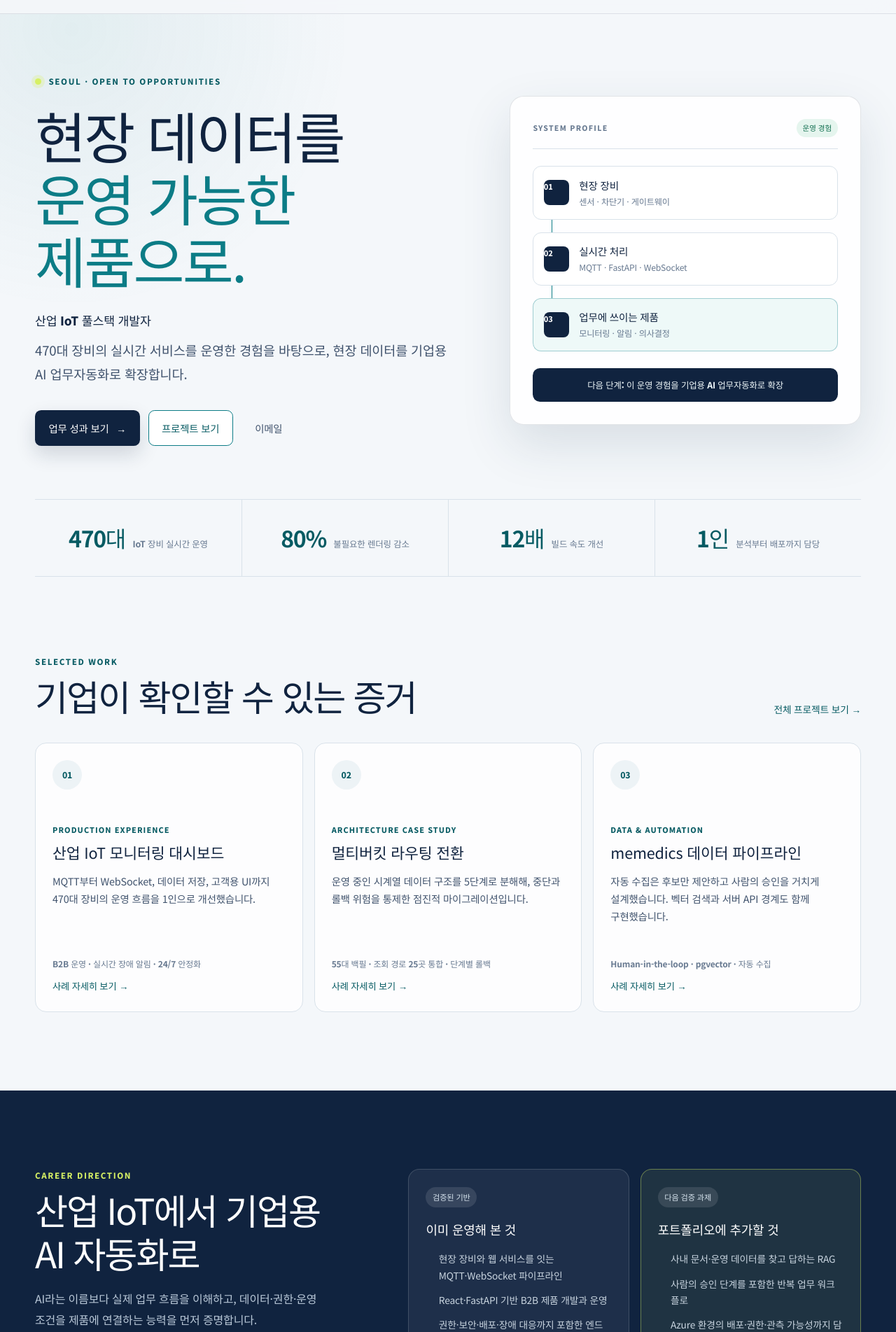
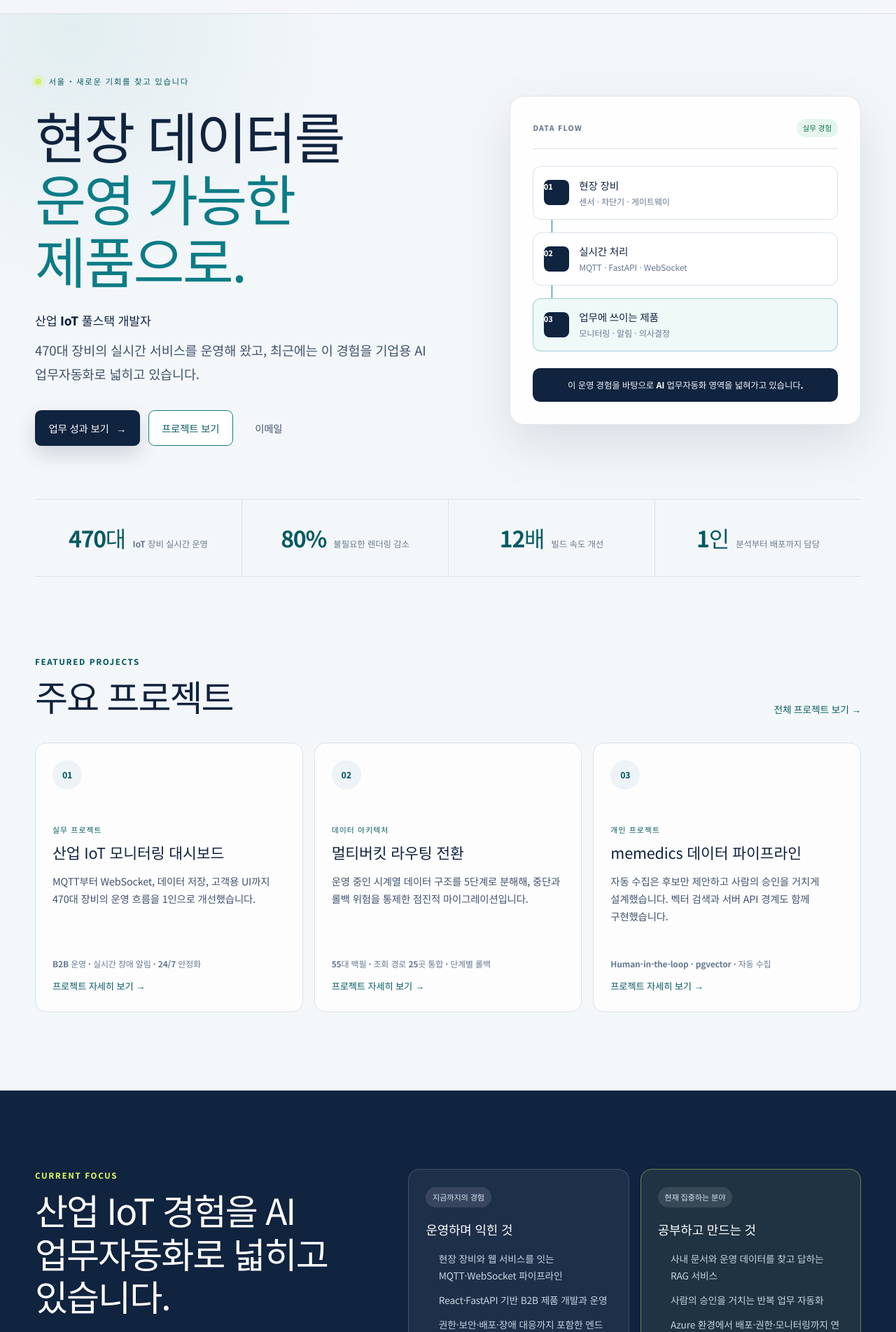
Before and after one commit to jammy0903/portfolio, a React (Vite) app: page / in a window 1280 px wide. Shown: the part 57-1960 px from the top of the page at 70% size. Built offline with nearby package versions, Linux system fonts and the light colour scheme.

Commit message:
content: make portfolio copy natural and direct

```diff
--- a/src/components/Navbar.tsx
+++ b/src/components/Navbar.tsx
@@ -21,7 +21,7 @@ export default function Navbar() {
       <div className="site-nav__inner">
         <Link className="site-brand" to="/" onClick={() => setIsOpen(false)}>
           <span>SOJEONG.KIM</span>
-          <small>PRODUCT-MINDED DEVELOPER</small>
+          <small>FULL-STACK DEVELOPER</small>
         </Link>
 
         <div className="site-nav__desktop">
--- a/src/data/profile.ts
+++ b/src/data/profile.ts
@@ -2,7 +2,7 @@ export const profile = {
   name: "김소정",
   nameEn: "Kim So Jeong",
   title: "산업 IoT 풀스택 개발자",
-  tagline: "470대 장비의 실시간 서비스를 운영한 경험을 바탕으로, 현장 데이터를 기업용 AI 업무자동화로 확장합니다.",
+  tagline: "470대 장비의 실시간 서비스를 운영해 왔고, 최근에는 이 경험을 기업용 AI 업무자동화로 넓히고 있습니다.",
   email: "l89192164@gmail.com",
   github: "https://github.com/jammy0903",
   blog: "https://jammy0903.github.io",
@@ -10,7 +10,7 @@ export const profile = {
 
   summary: `470대 IoT 디바이스의 실시간 데이터를 처리하는 B2B 모니터링 대시보드를 1인 개발·운영한 풀스택 개발자입니다.
 WebSocket 배치 처리로 렌더링 부하를 80% 줄이고, 빌드 시간을 2분에서 10초로 단축(12배 개선)한 경험이 있습니다.
-복잡한 현장 데이터와 업무 흐름을 안정적인 제품으로 바꾸는 데 강점이 있으며, 다음 직무 방향은 기업용 AI 업무자동화 개발입니다.`,
+복잡한 현장 데이터와 업무 흐름을 안정적인 제품으로 바꾸는 데 강점이 있습니다. 최근에는 이 경험을 기업용 AI 업무자동화 개발로 넓히고 있습니다.`,
 };
 
 export const skills = {
--- a/src/pages/Contact.tsx
+++ b/src/pages/Contact.tsx
@@ -12,7 +12,7 @@ export default function Contact() {
       <section className="contact-hero" aria-labelledby="contact-page-title">
         <div className="contact-hero__copy">
           <p className="section-kicker">CONTACT</p>
-          <h1 id="contact-page-title">운영 현장의 문제를<br />{" "}제품으로 풀 팀을 찾습니다.</h1>
+          <h1 id="contact-page-title">운영 현장의 문제를<br />{" "}제품으로 해결하는 팀에서 일하고 싶습니다.</h1>
           <p>
             산업 IoT 실서비스를 혼자 책임진 경험을 바탕으로, 기업의 데이터와
             반복 업무를 안전하게 연결하는 제품을 만들고 싶습니다.
@@ -27,10 +27,10 @@ export default function Contact() {
         <aside className="contact-fit" aria-label="희망 역할과 근무 지역">
           <div className="contact-fit__status">
             <span aria-hidden="true" />
-            이직 기회 탐색 중
+            새로운 기회를 찾고 있습니다
           </div>
           <div>
-            <p>관심 역할</p>
+            <p>관심 분야</p>
             <ul>
               {targetRoles.map((role) => <li key={role}>{role}</li>)}
             </ul>
--- a/src/pages/Experience.tsx
+++ b/src/pages/Experience.tsx
@@ -3,7 +3,7 @@ import { experience } from "../data/profile";
 
 const careerCases = [
   {
-    category: "BUSINESS IMPACT",
+    category: "고객 경험",
     title: "엔지니어 중심 화면을 고객의 의사결정 화면으로",
     problem: "아크 이벤트 중심의 복잡한 5탭 구조가 실제 사용 목적과 맞지 않았습니다.",
     action: "현황·문제장비·장비상세 3단계로 정보 구조를 다시 설계하고, 1,700줄 화면을 컨테이너와 8개 컴포넌트로 분리했습니다.",
@@ -11,7 +11,7 @@ const careerCases = [
     metric: "재계약 기여",
   },
   {
-    category: "REAL-TIME PERFORMANCE",
+    category: "실시간 성능",
     title: "장애는 즉시, 일반 데이터는 묶어서 처리",
     problem: "초당 수십 건의 WebSocket 데이터를 도착 즉시 렌더링해 화면 부하가 커졌습니다.",
     action: "50건·50ms 배치 매니저와 Fault 우선순위 큐를 설계해 이벤트의 중요도에 따라 처리 경로를 분리했습니다.",
@@ -19,7 +19,7 @@ const careerCases = [
     metric: "렌더링 80%↓",
   },
   {
-    category: "SECURITY & RELIABILITY",
+    category: "보안과 안정성",
     title: "평문 IoT 통신을 기기 인증 기반 구조로",
     problem: "HTTP와 MQTT 평문 통신, 하드코딩 환경변수, SQLite 락 문제가 함께 존재했습니다.",
     action: "Nginx·TLS, Pydantic 설정 관리, SQLite WAL을 도입하고 게이트웨이와 백엔드에 상호 인증 mTLS를 적용했습니다.",
@@ -27,7 +27,7 @@ const careerCases = [
     metric: "DB 락 0건",
   },
   {
-    category: "OPERATIONS AUTOMATION",
+    category: "운영 자동화",
     title: "대시보드를 보고 있지 않아도 장애를 알도록",
     problem: "담당자가 화면에 접속하지 않은 상태에서는 아크 장애를 즉시 인지하기 어려웠습니다.",
     action: "Fault 이벤트 감지부터 고객사별 수신자 관리, 카카오톡 알림 발송까지 하나의 자동화 흐름으로 구현했습니다.",
@@ -35,7 +35,7 @@ const careerCases = [
     metric: "이벤트 기반 대응",
   },
   {
-    category: "DATA ARCHITECTURE",
+    category: "데이터 구조",
     title: "새 하드웨어를 받아들이는 점진적 데이터 전환",
     problem: "하드웨어 버전이 늘어나며 모델별 데이터 스키마와 저장 위치를 안전하게 분리해야 했습니다.",
     action: "운영 영향을 통제하는 5단계 라우팅 전환을 설계하고 raw payload를 분석해 devType 기반 자동 분류를 구현했습니다.",
@@ -73,7 +73,7 @@ export default function Experience() {
     <div className="experience-page">
       <header className="career-hero">
         <div className="career-hero__copy">
-          <p className="section-kicker">PRODUCTION EXPERIENCE</p>
+          <p className="section-kicker">WORK EXPERIENCE</p>
           <h1>470대의 현장 데이터를<br />{" "}고객이 쓰는 서비스로 운영했습니다.</h1>
           <p>
             문서가 부족한 레거시를 분석하는 일부터 실시간 파이프라인, 화면,
@@ -112,7 +112,7 @@ export default function Experience() {
 
       <section className="career-system" aria-labelledby="ownership-title">
         <div className="career-section-heading">
-          <p className="section-kicker">END-TO-END OWNERSHIP</p>
+          <p className="section-kicker">SYSTEM</p>
           <h2 id="ownership-title">{experience.project}</h2>
           <p>{experience.scale}</p>
         </div>
@@ -135,10 +135,10 @@ export default function Experience() {
       <section className="career-cases" aria-labelledby="career-cases-title">
         <div className="career-section-heading career-section-heading--row">
           <div>
-            <p className="section-kicker">SELECTED OUTCOMES</p>
-            <h2 id="career-cases-title">채용 담당자가 먼저 볼 5가지 성과</h2>
+            <p className="section-kicker">WORK HIGHLIGHTS</p>
+            <h2 id="career-cases-title">직접 해결한 다섯 가지 문제</h2>
           </div>
-          <p>문제 → 판단과 구현 → 결과 순으로 정리했습니다.</p>
+          <p>문제와 해결 과정, 결과를 함께 정리했습니다.</p>
         </div>
 
         <div className="career-cases__grid">
@@ -170,7 +170,7 @@ export default function Experience() {
 
       <section className="career-scope" aria-labelledby="scope-title">
         <div>
-          <p className="section-kicker">ADDITIONAL SCOPE</p>
+          <p className="section-kicker">RESPONSIBILITIES</p>
           <h2 id="scope-title">그 밖에 직접 책임진 범위</h2>
         </div>
         <ul>
@@ -180,8 +180,8 @@ export default function Experience() {
 
       <section className="career-proof" aria-labelledby="proof-title">
         <div>
-          <p className="section-kicker">EXTERNAL PROOF</p>
-          <h2 id="proof-title">구현 기록과 외부 자료</h2>
+          <p className="section-kicker">RELATED LINKS</p>
+          <h2 id="proof-title">관련 문서와 보도 자료</h2>
         </div>
         <div className="career-proof__links">
           {experience.notion ? (
--- a/src/pages/Home.tsx
+++ b/src/pages/Home.tsx
@@ -10,7 +10,7 @@ const metrics = [
 
 const featuredWork = [
   {
-    eyebrow: "PRODUCTION EXPERIENCE",
+    eyebrow: "실무 프로젝트",
     title: "산업 IoT 모니터링 대시보드",
     description:
       "MQTT부터 WebSocket, 데이터 저장, 고객용 UI까지 470대 장비의 운영 흐름을 1인으로 개선했습니다.",
@@ -18,7 +18,7 @@ const featuredWork = [
     to: "/experience",
   },
   {
-    eyebrow: "ARCHITECTURE CASE STUDY",
+    eyebrow: "데이터 아키텍처",
     title: "멀티버킷 라우팅 전환",
     description:
       "운영 중인 시계열 데이터 구조를 5단계로 분해해, 중단과 롤백 위험을 통제한 점진적 마이그레이션입니다.",
@@ -26,7 +26,7 @@ const featuredWork = [
     to: "/projects/multibucket-architecture",
   },
   {
-    eyebrow: "DATA & AUTOMATION",
+    eyebrow: "개인 프로젝트",
     title: "memedics 데이터 파이프라인",
     description:
       "자동 수집은 후보만 제안하고 사람의 승인을 거치게 설계했습니다. 벡터 검색과 서버 API 경계도 함께 구현했습니다.",
@@ -41,10 +41,10 @@ const foundations = [
   "권한·보안·배포·장애 대응까지 포함한 엔드투엔드 경험",
 ];
 
-const nextProof = [
-  "사내 문서·운영 데이터를 찾고 답하는 RAG",
-  "사람의 승인 단계를 포함한 반복 업무 워크플로",
-  "Azure 환경의 배포·권한·관측 가능성까지 담은 사례",
+const currentFocus = [
+  "사내 문서와 운영 데이터를 찾고 답하는 RAG 서비스",
+  "사람의 승인을 거치는 반복 업무 자동화",
+  "Azure 환경에서 배포·권한·모니터링까지 연결하기",
 ];
 
 export default function Home() {
@@ -54,7 +54,7 @@ export default function Home() {
         <div className="home-hero__copy">
           <p className="eyebrow">
             <span className="eyebrow__dot" aria-hidden="true" />
-            SEOUL · OPEN TO OPPORTUNITIES
+            서울 · 새로운 기회를 찾고 있습니다
           </p>
           <h1 id="home-title">
             현장 데이터를
@@ -79,8 +79,8 @@ export default function Home() {
 
         <div className="system-card" aria-label="산업 IoT 데이터 처리 흐름">
           <div className="system-card__header">
-            <span>SYSTEM PROFILE</span>
-            <span className="system-card__status">운영 경험</span>
+            <span>DATA FLOW</span>
+            <span className="system-card__status">실무 경험</span>
           </div>
           <div className="system-flow">
             <div className="system-node">
@@ -108,7 +108,7 @@ export default function Home() {
             </div>
           </div>
           <p className="system-card__note">
-            다음 단계: 이 운영 경험을 기업용 AI 업무자동화로 확장
+            이 운영 경험을 바탕으로 AI 업무자동화 영역을 넓혀가고 있습니다.
           </p>
         </div>
       </section>
@@ -125,8 +125,8 @@ export default function Home() {
       <section className="home-section" aria-labelledby="featured-title">
         <div className="section-heading">
           <div>
-            <p className="section-kicker">SELECTED WORK</p>
-            <h2 id="featured-title">기업이 확인할 수 있는 증거</h2>
+            <p className="section-kicker">FEATURED PROJECTS</p>
+            <h2 id="featured-title">주요 프로젝트</h2>
           </div>
           <Link to="/projects">전체 프로젝트 보기 →</Link>
         </div>
@@ -139,7 +139,7 @@ export default function Home() {
               <h3>{work.title}</h3>
               <span className="work-card__description">{work.description}</span>
               <span className="work-card__proof">{work.proof}</span>
-              <span className="work-card__link">사례 자세히 보기 →</span>
+              <span className="work-card__link">프로젝트 자세히 보기 →</span>
             </Link>
           ))}
         </div>
@@ -147,26 +147,26 @@ export default function Home() {
 
       <section className="direction-section" aria-labelledby="direction-title">
         <div className="direction-section__intro">
-          <p className="section-kicker">CAREER DIRECTION</p>
-          <h2 id="direction-title">산업 IoT에서 기업용 AI 자동화로</h2>
+          <p className="section-kicker">CURRENT FOCUS</p>
+          <h2 id="direction-title">산업 IoT 경험을 AI 업무자동화로 넓히고 있습니다.</h2>
           <p>
-            AI라는 이름보다 실제 업무 흐름을 이해하고, 데이터·권한·운영 조건을
-            제품에 연결하는 능력을 먼저 증명합니다.
+            현장에서 쌓은 데이터 처리·권한·배포·장애 대응 경험을 바탕으로,
+            반복 업무를 줄이는 AI 제품을 공부하고 만들고 있습니다.
           </p>
         </div>
         <div className="direction-grid">
           <article className="direction-card">
-            <span className="direction-card__label">검증된 기반</span>
-            <h3>이미 운영해 본 것</h3>
+            <span className="direction-card__label">지금까지의 경험</span>
+            <h3>운영하며 익힌 것</h3>
             <ul>
               {foundations.map((item) => <li key={item}>{item}</li>)}
             </ul>
           </article>
           <article className="direction-card direction-card--next">
-            <span className="direction-card__label">다음 검증 과제</span>
-            <h3>포트폴리오에 추가할 것</h3>
+            <span className="direction-card__label">현재 집중하는 분야</span>
+            <h3>공부하고 만드는 것</h3>
             <ul>
-              {nextProof.map((item) => <li key={item}>{item}</li>)}
+              {currentFocus.map((item) => <li key={item}>{item}</li>)}
             </ul>
           </article>
         </div>
@@ -174,8 +174,8 @@ export default function Home() {
 
       <section className="home-contact" aria-labelledby="contact-title">
         <div>
-          <p className="section-kicker">LET&apos;S WORK TOGETHER</p>
-          <h2 id="contact-title">운영 현장의 문제를 제품으로 풀 개발자를 찾고 있나요?</h2>
+          <p className="section-kicker">CONTACT</p>
+          <h2 id="contact-title">산업 데이터와 업무 흐름을 제품으로 만드는 일을 이어가고 싶습니다.</h2>
         </div>
         <a className="button button--primary" href={`mailto:${profile.email}`}>
           {profile.email}
--- a/src/pages/Projects.tsx
+++ b/src/pages/Projects.tsx
@@ -38,11 +38,11 @@ export default function Projects() {
   return (
     <div className="projects-page">
       <header className="projects-header">
-        <p className="section-kicker">PROJECT EVIDENCE</p>
-        <h1>무엇을 만들었는지보다,<br />{" "}어떤 문제를 끝까지 풀었는지.</h1>
+        <p className="section-kicker">PROJECTS</p>
+        <h1>만든 결과뿐 아니라,<br />{" "}문제를 풀어간 과정까지 담았습니다.</h1>
         <p>
-          산업 IoT 운영, 데이터 자동화, 복잡한 시스템 설계 순으로 대표 사례를
-          배치했습니다. 각 상세 페이지에서 문제·판단·구현·결과를 확인할 수 있습니다.
+          실무와 개인 프로젝트 중 운영 환경, 데이터 처리, 시스템 설계가
+          잘 드러나는 작업을 먼저 정리했습니다.
         </p>
       </header>
 
@@ -50,9 +50,9 @@ export default function Projects() {
         <div className="projects-section-heading">
           <div>
             <span>01</span>
-            <h2 id="relevant-projects">목표 직무와 가까운 대표 사례</h2>
+            <h2 id="relevant-projects">주요 프로젝트</h2>
           </div>
-          <p>기업용 AI 자동화에 필요한 운영·데이터·시스템 기반</p>
+          <p>운영 환경과 데이터 흐름을 다룬 세 가지 프로젝트입니다.</p>
         </div>
 
         <div className="projects-featured__grid">
@@ -79,7 +79,7 @@ export default function Projects() {
                     <span key={technology}>{technology}</span>
                   ))}
                 </div>
-                <strong>케이스 스터디 보기 →</strong>
+                <strong>프로젝트 자세히 보기 →</strong>
               </div>
             </Link>
           ))}
@@ -90,9 +90,9 @@ export default function Projects() {
         <div className="projects-section-heading">
           <div>
             <span>02</span>
-            <h2 id="other-projects">제품 출시·보안·협업 경험</h2>
+            <h2 id="other-projects">그 밖의 프로젝트</h2>
           </div>
-          <p>범용 개발 역량과 실행 범위를 보여주는 프로젝트</p>
+          <p>제품 출시, 보안, 협업을 경험한 작업들입니다.</p>
         </div>
 
         <div className="projects-archive__grid">
```
Also changed, not shown: src/pages/About.tsx (+12 -12 lines), src/pages/projects/ProjectDetail.tsx (+8 -8 lines).
